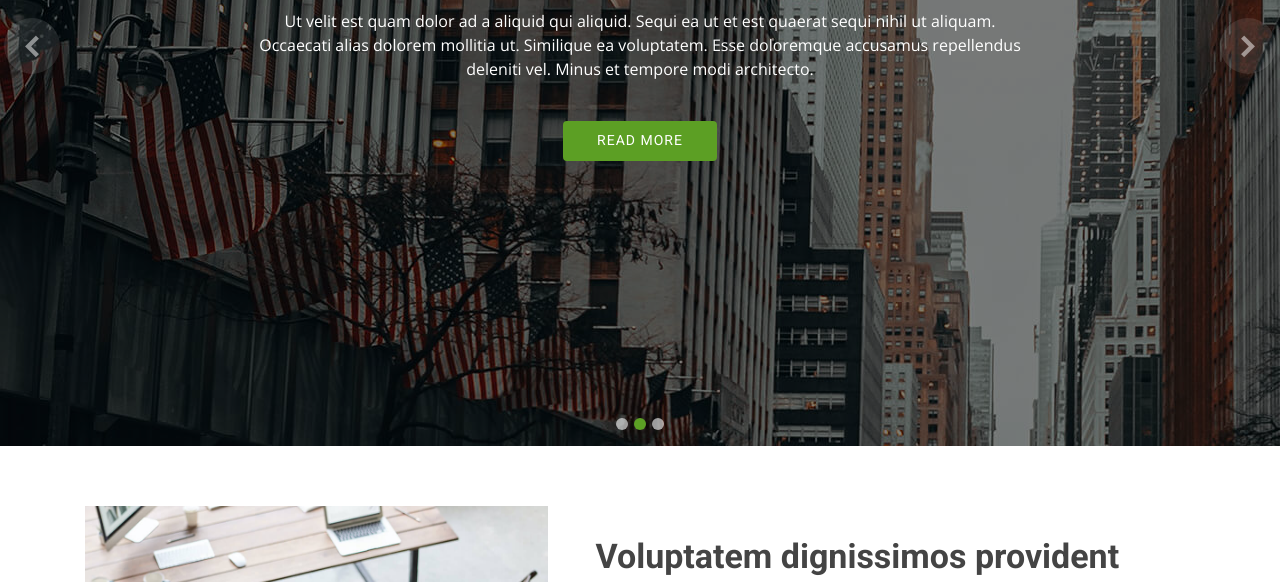
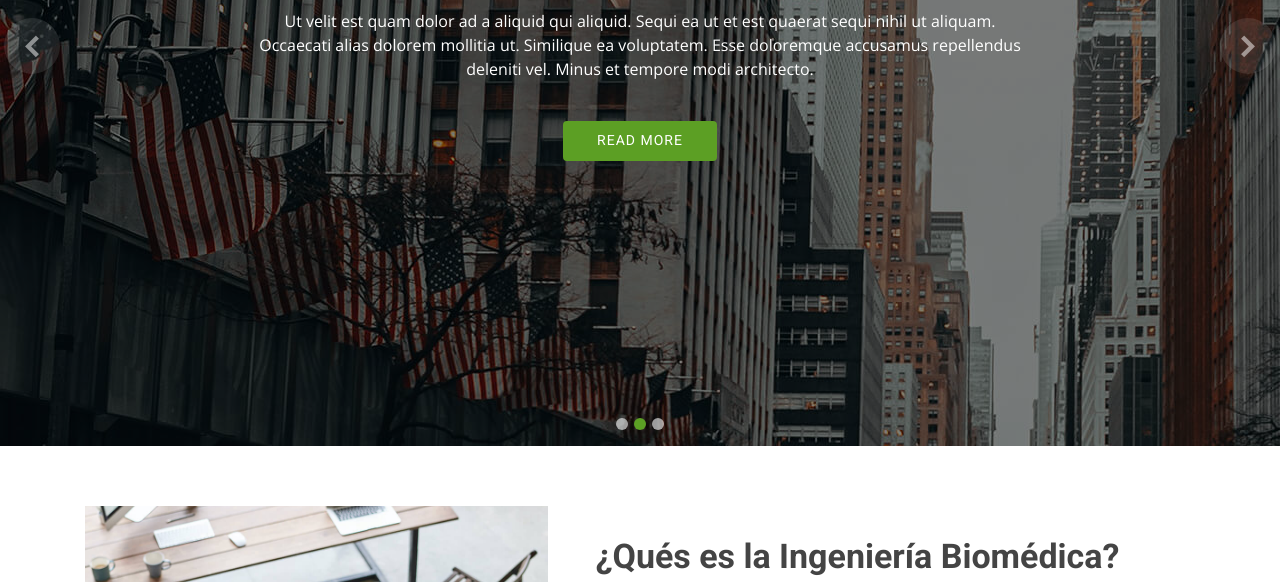
Before and after one commit to mauricio-gallardo22/grupo17fb, a plain HTML site: page index.html in a window 1280 px wide. Shown: the part 354-936 px from the top of the page. Drawn offline with nearby package versions, Linux system fonts and the light colour scheme.

Commit message:
Update index.html

```diff
--- a/index.html
+++ b/index.html
@@ -154,7 +154,7 @@
           <div class="image col-xl-5 d-flex align-items-stretch justify-content-center justify-content-lg-start"></div>
           <div class="col-xl-7 pl-0 pl-lg-5 pr-lg-1 d-flex align-items-stretch">
             <div class="content d-flex flex-column justify-content-center">
-              <h3>Voluptatem dignissimos provident quasi</h3>
+              <h3><strong>¿Qués es la Ingeniería Biomédica?</strong></h3>
               <p>
                 Lorem ipsum dolor sit amet, consectetur adipiscing elit, sed do eiusmod tempor incididunt ut labore et dolore magna aliqua. Duis aute irure dolor in reprehenderit
               </p>
```
